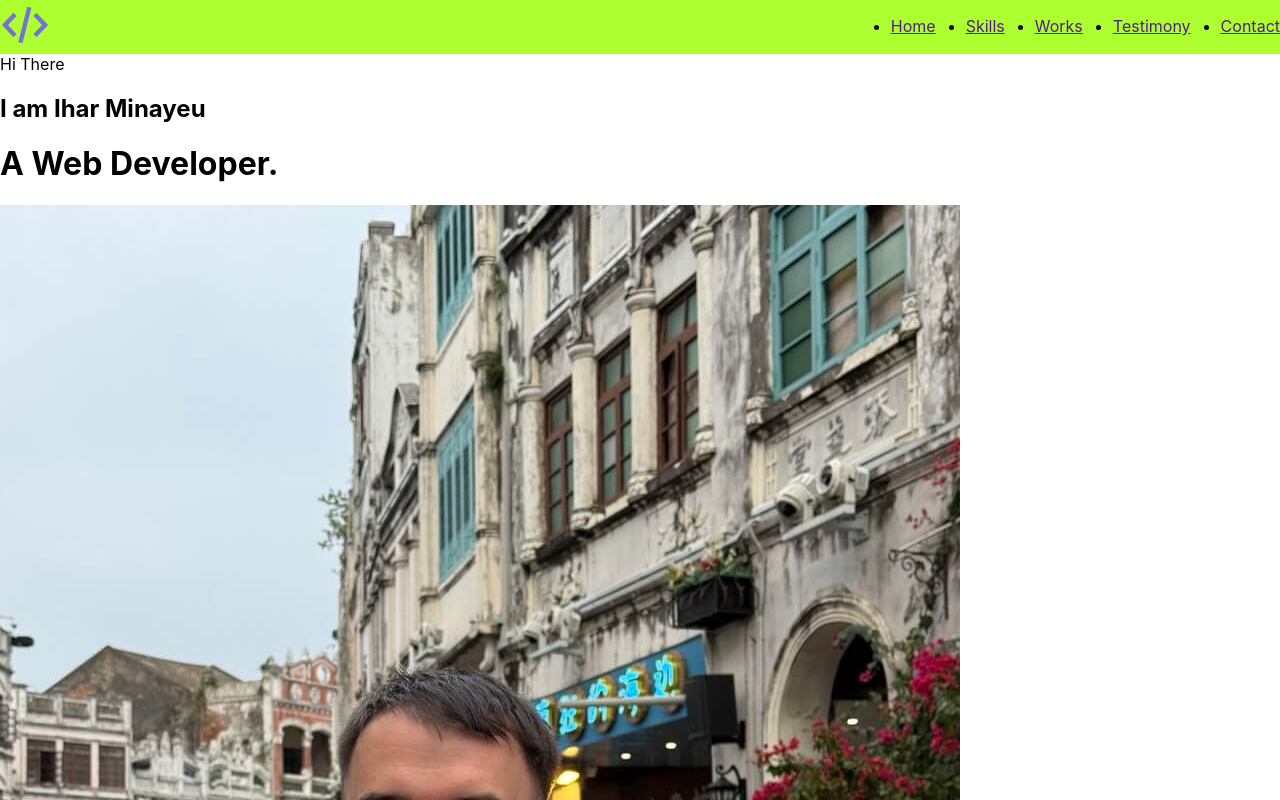
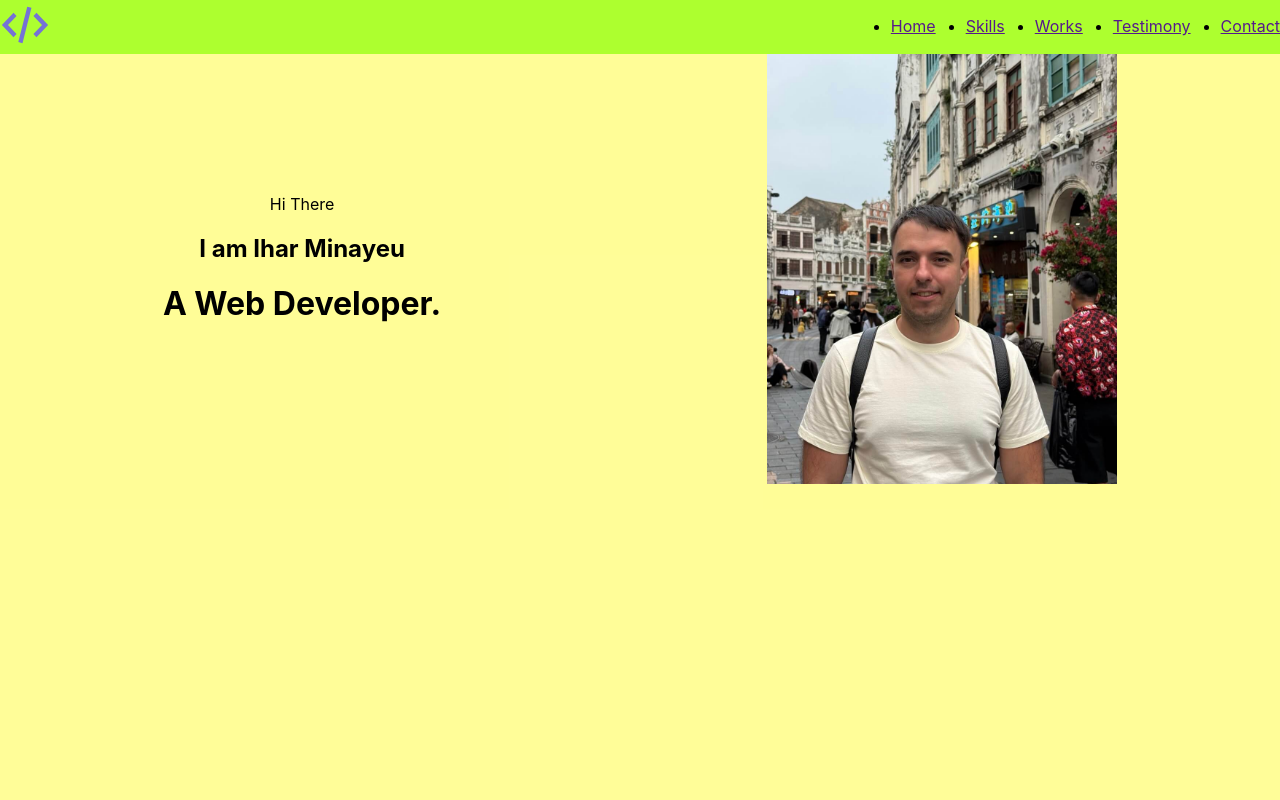
Before and after one commit to igor-minaev/portfolio-start-project-vite-main, a React (Vite) app: page / in a window 1280 px wide. Shown: the top 800 px of the page. Built offline with nearby package versions, Linux system fonts and the light colour scheme.

Commit message:
add FlexWrapper component

```diff
--- /dev/null
+++ b/src/components/FlexWrapper.tsx
@@ -0,0 +1,18 @@
+import styled from "styled-components";
+
+type FlexWrapperPropsType = {
+    direction?: string
+    justify?: string
+    align?: string
+    wrap?: string
+}
+
+export const FlexWrapper = styled.div<FlexWrapperPropsType>`
+    display: flex;
+    flex-direction: ${props => props.direction || "row"};
+    justify-content: ${props => props.justify || "flex-start"};
+    align-items: ${props => props.align || "stretch"};
+    flex-wrap: ${props => props.wrap || "nowrap"};
+
+
+`
--- a/src/layout/sections/main/Main.tsx
+++ b/src/layout/sections/main/Main.tsx
@@ -1,15 +1,38 @@
 import photo from "../../../assets/images/photo.jpg"
+import styled from "styled-components";
+import {FlexWrapper} from "../../../components/FlexWrapper.tsx";
 
 export const Main = () => {
     return (
-        <div>
-            <div>
-                <span>Hi There</span>
-                <h2>I am Ihar Minayeu</h2>
-                <h1>A Web Developer.</h1>
-            </div>
-            <img src={photo}
-                 alt=""/>
-        </div>
+        <StyledMain>
+            <FlexWrapper align="center" justify="space-around">
+                <div>
+                    <span>Hi There</span>
+                    <Name>I am Ihar Minayeu</Name>
+                    <MainTitle>A Web Developer.</MainTitle>
+                </div>
+                <Photo src={photo} alt=""/>
+            </FlexWrapper>
+        </StyledMain>
     );
 };
+
+// section or div
+const StyledMain = styled.div`
+    min-height: 100vh;
+    background-color: rgba(255, 253, 129, 0.82);
+`
+
+const Photo = styled.img`
+    width: 350px;
+    height: 430px;
+    object-fit: cover;
+`
+
+const MainTitle = styled.h1`
+
+`
+
+const Name = styled.h2`
+
+`
```
Also changed, not shown: src/index.css (indentation only).
